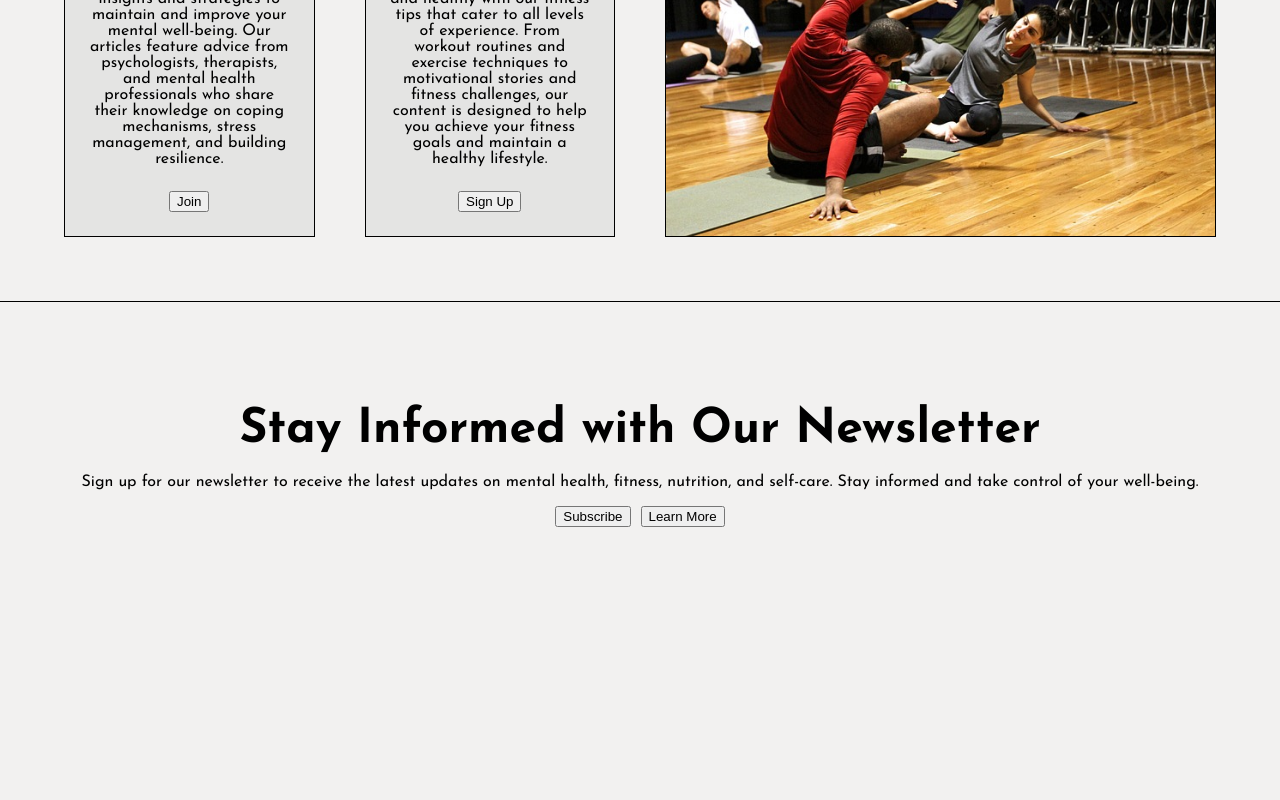
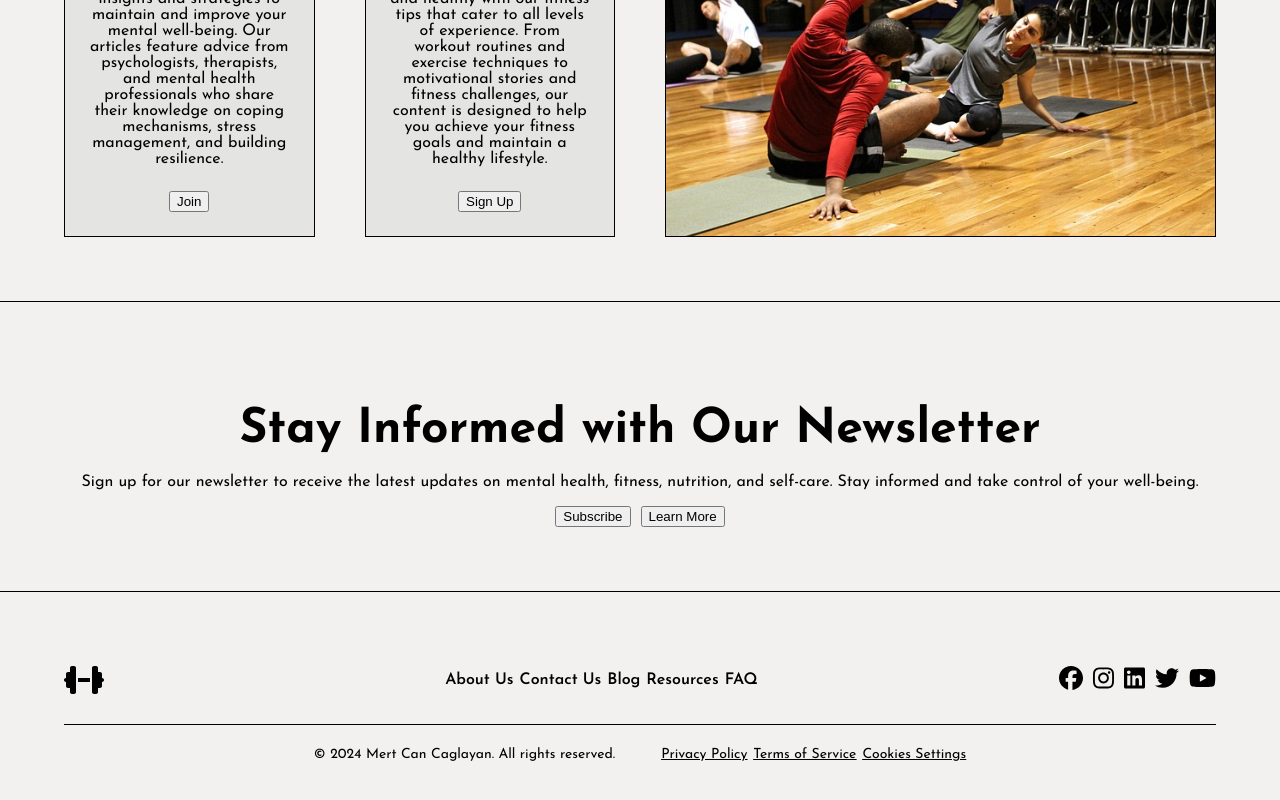
Before and after one commit to mertcancaglayan/react-health-website, a React (Create React App) app: page / in a window 1280 px wide. Shown: the part 3291-4091 px from the top of the page. Before the commit the page ends 3882 px from the top, so only its background shows below. Built offline with nearby package versions, Linux system fonts and the light colour scheme.

Commit message:
add footer section

```diff
--- a/package.json
+++ b/package.json
@@ -3,8 +3,10 @@
   "version": "0.1.0",
   "private": true,
   "dependencies": {
-    "@fortawesome/fontawesome-svg-core": "^6.5.2",
-    "@fortawesome/free-solid-svg-icons": "^6.5.2",
+    "@fortawesome/fontawesome-svg-core": "^6.6.0",
+    "@fortawesome/free-brands-svg-icons": "^6.6.0",
+    "@fortawesome/free-regular-svg-icons": "^6.6.0",
+    "@fortawesome/free-solid-svg-icons": "^6.6.0",
     "@fortawesome/react-fontawesome": "^0.2.2",
     "@testing-library/jest-dom": "^5.17.0",
     "@testing-library/react": "^13.4.0",
--- a/src/App.js
+++ b/src/App.js
@@ -2,6 +2,7 @@ import "./App.css";
 import Banner from "./components/banner/Banner";
 import Cta from "./components/cta/Cta";
 import Features from "./components/features/Features";
+import Footer from "./components/footer/Footer";
 import HowItWorks from "./components/howitworks/HowItWorks";
 import Navbar from "./components/navbar/Navbar";
 import Testimonial from "./components/testimonial/Testimonial";
@@ -15,6 +16,7 @@ function App() {
 			<Testimonial></Testimonial>
 			<HowItWorks></HowItWorks>
 			<Cta></Cta>
+			<Footer />
 		</div>
 	);
 }
--- /dev/null
+++ b/src/components/footer/Footer.css
@@ -0,0 +1,145 @@
+.footerContainer {
+	display: flex;
+	flex-direction: column;
+	justify-content: center;
+}
+
+.footerGrid {
+	display: flex;
+	flex-direction: row;
+	align-items: center;
+	justify-content: center;
+	justify-items: center;
+	gap: 12px 4vw;
+	padding-bottom: 12px;
+}
+
+@media (min-width: 768px) {
+	.footerGrid {
+		padding-bottom: 18px;
+	}
+}
+
+@media (min-width: 1024px) {
+	.footerGrid {
+		grid-template-columns: 0.25fr 1fr 0.25fr;
+		justify-content: space-between;
+		gap: 4px;
+		padding-bottom: 20px;
+	}
+}
+
+.logoLink {
+	justify-self: start;
+}
+
+.logoImage {
+	font-size: xx-large;
+	display: inline-block;
+	color: black;
+}
+
+.columnLinks {
+	display: grid;
+	grid-template-columns: 1fr;
+	align-items: start;
+	justify-content: center;
+	justify-items: center;
+	gap: 6px;
+	list-style: none;
+}
+
+.columnLinks li a {
+	text-decoration: none;
+	color: black;
+}
+
+@media (min-width: 768px) {
+	.columnLinks {
+		grid-auto-flow: column;
+		grid-template-columns: max-content;
+		justify-content: center;
+		justify-items: start;
+	}
+}
+
+.linkItem {
+	font-weight: 600;
+}
+
+.socialMediaLinks {
+	display: flex;
+	align-items: start;
+	justify-content: start;
+	justify-items: center;
+	gap: 10px;
+}
+
+.socialLink {
+	font-size: x-large;
+	color: black;
+}
+
+@media (max-width: 768px) {
+	.socialMediaLinks {
+		flex-direction: column;
+	}
+}
+
+.divider {
+	height: 1px;
+	width: 100%;
+	background: black;
+}
+
+.footerBottom {
+	display: flex;
+	flex-direction: column-reverse;
+	align-items: center;
+	justify-content: center;
+	justify-items: center;
+	padding: 6px 0 4px;
+	text-align: center;
+	font-size: 0.875rem;
+}
+
+@media (min-width: 768px) {
+	.footerBottom {
+		flex-direction: row;
+		gap: 6px;
+		padding: 8px 0;
+	}
+}
+
+.footerText {
+	display: flex;
+	align-items: center;
+	justify-content: center;
+}
+
+.footerLinks {
+	display: grid;
+	grid-auto-flow: row;
+	grid-template-columns: max-content;
+	align-items: center;
+	justify-content: center;
+	justify-items: center;
+	gap: 4px;
+	font-size: 0.875rem;
+	list-style: none;
+}
+
+@media (min-width: 768px) {
+	.footerLinks {
+		grid-auto-flow: column;
+		gap: 6px;
+	}
+}
+
+.footerLinkItem {
+	text-decoration: underline;
+}
+
+.footerLinkItem a {
+	color: black;
+}
--- /dev/null
+++ b/src/components/footer/Footer.jsx
@@ -0,0 +1,60 @@
+import React from "react";
+import { FontAwesomeIcon } from "@fortawesome/react-fontawesome";
+import { faFacebook, faTwitter, faInstagram, faLinkedin, faYoutube } from "@fortawesome/free-brands-svg-icons";
+import { faDumbbell } from "@fortawesome/free-solid-svg-icons";
+import { FooterData } from "../../data/footerContent";
+import "./Footer.css";
+
+function Footer() {
+	const { columnLinks, socialMediaLinks, footerText, footerLinks } = FooterData;
+	const logo = {
+		url: "#",
+		icon: faDumbbell,
+		alt: "Company Logo",
+	};
+
+	return (
+		<footer className="sectionPadding">
+			<div className="footerContainer">
+				<div className="footerGrid">
+					<a href={logo.url} className="logoLink">
+						<FontAwesomeIcon icon={logo.icon} className="logoImage" alt={logo.alt} />
+					</a>
+					{columnLinks.map((column, index) => (
+						<ul key={index} className="columnLinks">
+							{column.links.map((link, linkIndex) => (
+								<li key={linkIndex} className="linkItem">
+									<a href={link.url} className="link">
+										{link.title}
+									</a>
+								</li>
+							))}
+						</ul>
+					))}
+					<div className="socialMediaLinks">
+						{socialMediaLinks.map((link, index) => (
+							<a key={index} href={link.url} className="socialLink">
+								<FontAwesomeIcon icon={link.icon} />
+							</a>
+						))}
+					</div>
+				</div>
+				<div className="divider" />
+				<div className="footerBottom">
+					<p className="footerText">{footerText}</p>
+					<ul className="footerLinks">
+						{footerLinks.map((link, index) => (
+							<li key={index} className="footerLinkItem">
+								<a href={link.url} className="footerLink">
+									{link.title}
+								</a>
+							</li>
+						))}
+					</ul>
+				</div>
+			</div>
+		</footer>
+	);
+}
+
+export default Footer;
--- /dev/null
+++ b/src/data/footerContent.js
@@ -0,0 +1,29 @@
+import { FontAwesomeIcon } from "@fortawesome/react-fontawesome";
+import { faFacebook, faTwitter, faInstagram, faLinkedin, faYoutube } from "@fortawesome/free-brands-svg-icons";
+
+export const FooterData = {
+	columnLinks: [
+		{
+			links: [
+				{ title: "About Us", url: "#" },
+				{ title: "Contact Us", url: "#" },
+				{ title: "Blog", url: "#" },
+				{ title: "Resources", url: "#" },
+				{ title: "FAQ", url: "#" },
+			],
+		},
+	],
+	socialMediaLinks: [
+		{ url: "#", icon: faFacebook },
+		{ url: "#", icon: faInstagram },
+		{ url: "#", icon: faLinkedin },
+		{ url: "#", icon: faTwitter },
+		{ url: "#", icon: faYoutube },
+	],
+	footerText: "© 2024 Mert Can Caglayan. All rights reserved.",
+	footerLinks: [
+		{ title: "Privacy Policy", url: "#" },
+		{ title: "Terms of Service", url: "#" },
+		{ title: "Cookies Settings", url: "#" },
+	],
+};
```
Also changed, not shown: 1 other file (tests, documents, lock files or other folders).
